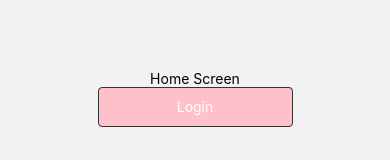
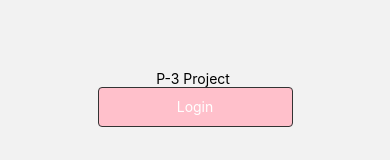
Before and after one commit to inje-megabrain/P-3-fe, a React Native app: screen /Home in a window 390 px wide. Shown: the part 356-516 px from the top of the page. Built offline with nearby package versions, Linux system fonts and the light colour scheme.

Commit message:
chore: HomeScreen 수정

```diff
--- a/src/components/Home/index.tsx
+++ b/src/components/Home/index.tsx
@@ -12,7 +12,7 @@ const Home = ({ navigation, route }: Props) => {
 	//const navigation = useNavigation();
 	return (
 		<View style={{ flex: 1, alignItems: "center", justifyContent: "center" }}>
-			<Text>Home Screen</Text>
+			<Text>P-3 Project {"\n"}</Text>
 			{/* <TouchableOpacity
 				onPress={() => navigation.navigate("Login", { name: route.name })}
 			>
```
